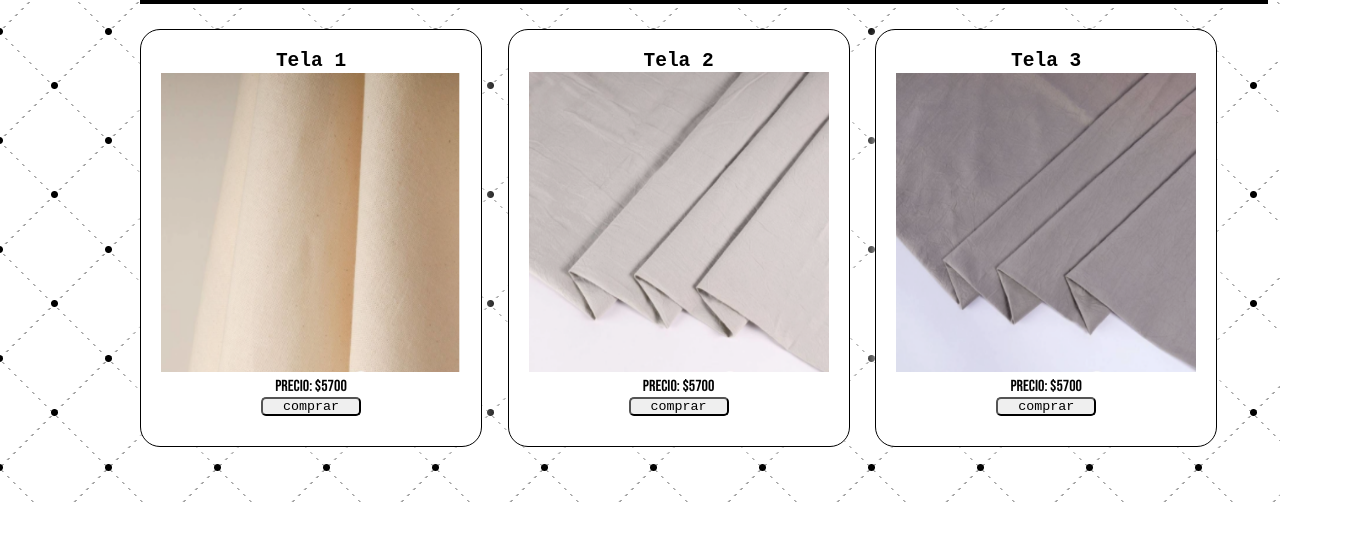
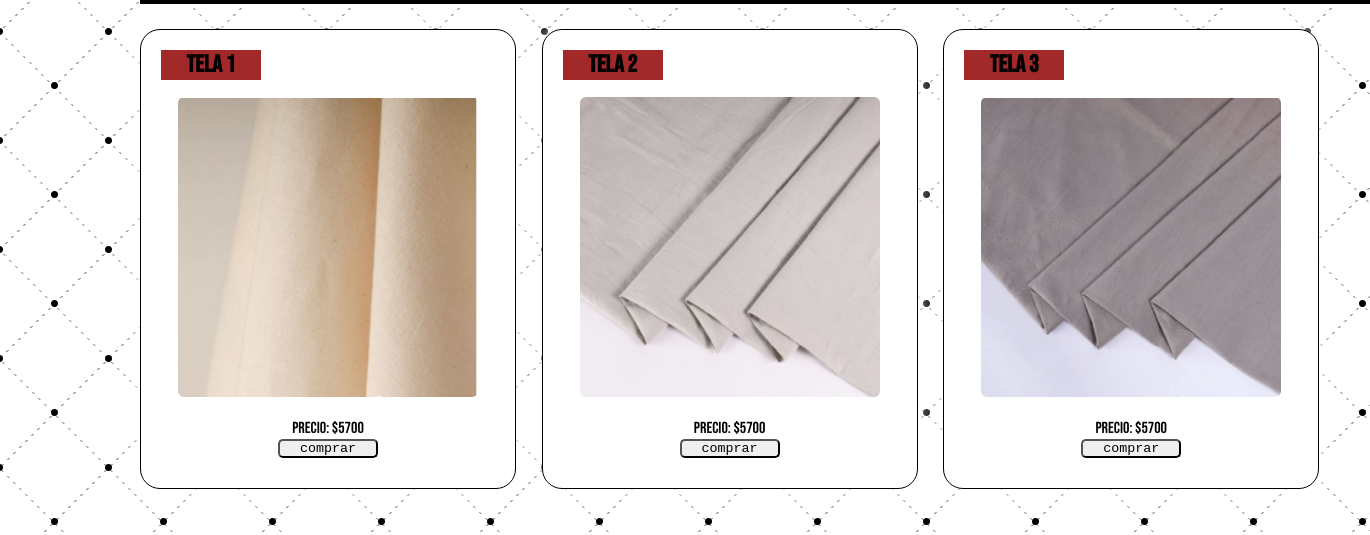
Before and after one commit to NahuelElbe/Mi_repo_Elbe, a plain HTML site: page productos.html in a window 1280 px wide. Shown: the part 296-831 px from the top of the page, 1370 px wide, since content can reach past the window. Before the commit the page ends 800 px from the top, so only its background shows below. Drawn offline with Linux system fonts and the light colour scheme.

Commit message:
ultima actualizacion con transiciones

```diff
--- a/style.css
+++ b/style.css
@@ -124,22 +124,44 @@ margin-bottom: 20px;
 }
 
 .tela1 {
-    width: 300px;
-    height: 300px;
-    text-align: center;
+  position: relative;
+  width: 300px;
+  height: 300px;
+  display: inline-block;
+  border-radius:8px;
+  overflow: hidden;
+  margin: 15px;
+  border: 2px solid #fff;
+}
+img{
+  width: 100%;
+  transition: all linear 0.7s;
+}
+
+img.hover-img {
+  position: absolute;
+  top: 0;
+  left: 0;
+  opacity: 0;
 
 }
+
 .tela1-info{
-display: flex;
-text-align:center;
-justify-content:center;
-color: black;
-font-family:monospace;
+  width: 100px;
+  height: 30px;
+  background-color: brown;
+  animation-name: Transición ;
+  animation-duration: 6s;
 }
+@keyframes Transición {
+   from {background-color: black;}
+     to {background-color: brown;}
+    }
 
 .botonCompra{
     text-align: center;
     font-family:monospace;
+    transition: background ease-in .3s;
     border-radius:5px;
     width:100px;
     text-decoration:none;
@@ -172,10 +194,3 @@ font-family:monospace;
 /* mejores del team flex display: flex, height 200px, justify content space-between, align items: flex-end*/
 
 /* ejemplos de clase */
-
-.bodyGrid{
-display: grid;
-grid-template-areas: ;
-"header"
-
-}
```
Also changed, not shown: productos.html (+2 -0 lines).
